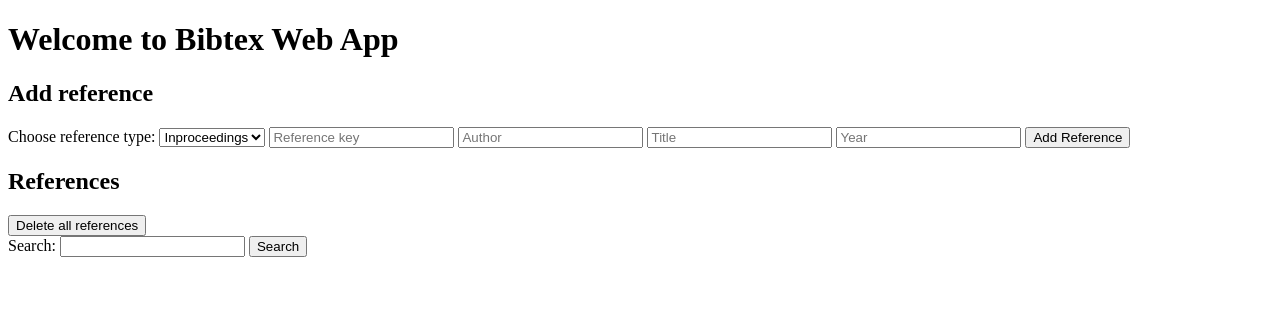
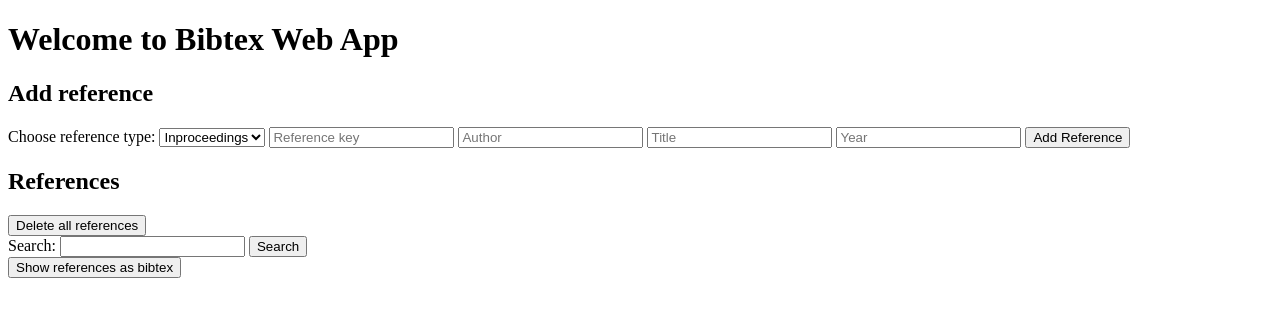
Before and after one commit to SJET-Code/ohtu-miniprojekti, a Flask app: template src/templates/index.html in a window 1280 px wide. Shown: the top 317 px of the page. Run offline with Flask 3, Linux system fonts and the light colour scheme; the template is opened without the code that fills it, so the values that code supplies are empty.

Commit message:
Added functionality to show references in bibtex form

```diff
--- a/src/routes.py
+++ b/src/routes.py
@@ -11,8 +11,11 @@ bibtex_service = BibTextService()
 @app.route("/")
 def index():
     citation_data = citation_repo.get_citations()
+    bibtex_data = bibtex_service.get_references_in_bibtex_format(citation_data)
+    show_bibtex = request.args.get("show_bibtex")
 
-    return render_template("index.html", references=citation_data)
+    return render_template("index.html", references=citation_data,
+                           references_bibtex=bibtex_data, show_bibtex=show_bibtex)
 
 @app.route("/add_reference", methods=["POST"])
 def add_reference():
--- a/src/templates/index.html
+++ b/src/templates/index.html
@@ -34,6 +34,23 @@
         <button type="button" onclick="searchReferences()">Search</button>
     </form>
 
+    <form action="/">
+        {% if show_bibtex == "true" %}
+            <input type="hidden" name="show_bibtex" value="false">
+            <button type="submit">Show references as a list</button>
+        {% else %}
+            <input type="hidden" name="show_bibtex" value="true">
+            <button type="submit">Show references as bibtex</button>
+        {% endif %}
+    </form>
+
+    {% if show_bibtex == "true" %}
+        {% for reference_bibtex in references_bibtex %}
+            <div class="referenceBibtex" style="margin-bottom:50px;">
+                <p style="white-space:pre-line;">{{ reference_bibtex }}</p>
+            </div>
+        {% endfor %}
+    {% else %}
         {% for reference in references %}
             <div class="referenceItem" style="margin-bottom:50px;">
                 <p>Type: {{ reference.type }}</p>
@@ -46,6 +63,8 @@
                 </form>
             </div>
         {% endfor %}
+    {% endif %}
+
 </body>
 </html>
 
```
Also changed, not shown: src/services/bibtex_service.py (+19 -5 lines), 1 other file. Lines whose indentation alone changed are shown as unchanged.
